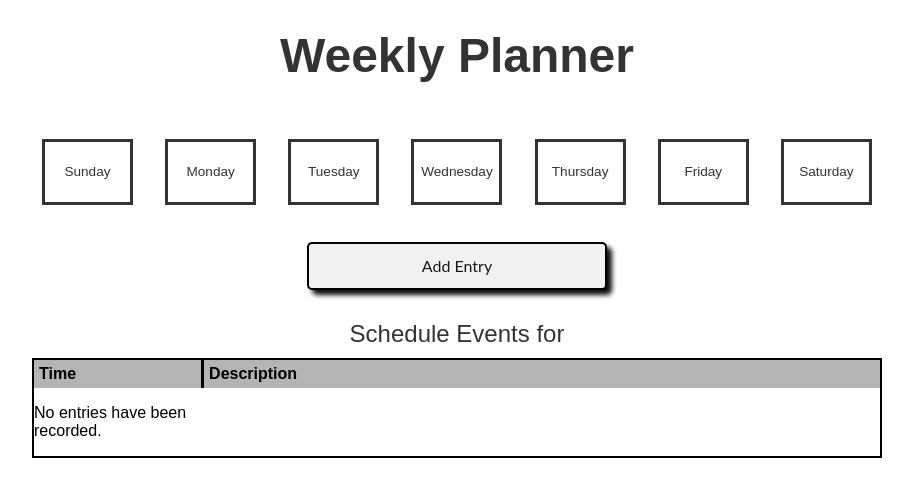
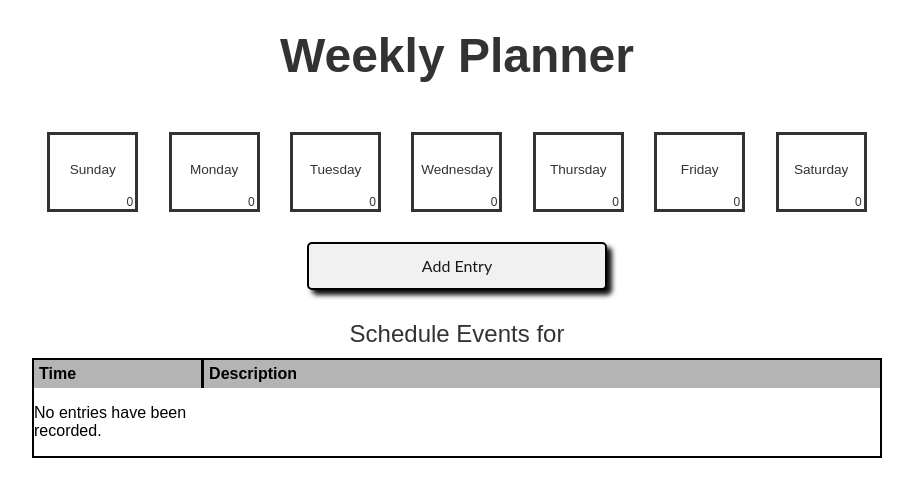
Before and after one commit to SnowWhiteDad/week-planner, a website: page index.html in a window 1280 px wide. Shown: the whole page, without its empty margins (183-1096 px from the left). Drawn offline with Linux system fonts and the light colour scheme.

Commit message:
Completed issue-5-view-numberOfEntries per day feature.

```diff
--- a/layout.css
+++ b/layout.css
@@ -26,15 +26,25 @@
   top: 200px;
 }
 
+.day-container {
+  flex-basis: calc(100% / 12);
+  display: flex;
+  flex-direction: column;
+  width: 70%;
+  color: #333;
+  margin: 0 auto;
+  min-width: 61px;
+  border: 3px solid #333;
+}
+
 .day-of-week {
-  width: 80%;
-  font-size: 0.5rem;
-  font-weight: 700;
-  flex-basis: calc(100% / 10);
-  margin: 0 5px;
+  position: relative;
+  top: 5px;
+  margin: auto;
+  width: 100%;
+  font-size: 0.65rem;
+  font-weight: 600;
   padding: 0;
-  border: 3px solid #333;
-  color: #333;
   height: 40px;
   line-height: 40px;
   text-align: center;
@@ -44,13 +54,24 @@
 
 .day-of-week:hover {
   cursor: pointer;
-  background-color: #333;
+  background: rgb(116, 161, 246);
   color: #fff;
 }
 
-.day-of-week.selected {
+.day-container.selected {
   background: rgb(116, 161, 246);
   color: rgb(25, 25, 25);
+}
+
+.num-entries {
+  position: relative;
+  right: 2px;
+  bottom: 0;
+}
+
+.entry-float {
+  font-size: 0.6rem;
+  float: right;
 }
 
 .notes-area {
@@ -126,20 +147,39 @@
     top: 200px;
   }
 
+  .day-container {
+    flex-basis: calc(100% / 10);
+    display: flex;
+    flex-direction: column;
+    width: 80%;
+    color: #333;
+    margin: auto;
+    border: 3px solid #333;
+  }
+
   .day-of-week {
-    width: 80%;
+    margin: auto;
+    width: 100%;
     font-size: 0.85rem;
     font-weight: 100;
-    flex-basis: calc(100% / 10);
-    margin: 0 10px;
     padding: 0;
-    border: 3px solid #333;
     color: #333;
     height: 60px;
     line-height: 60px;
     text-align: center;
     -webkit-font-smoothing: antialiased;
     -moz-osx-font-smoothing: grayscale;
+  }
+
+  .num-entries {
+    position: relative;
+    right: 2px;
+    bottom: 0;
+  }
+
+  .entry-float {
+    font-size: 0.75rem;
+    float: right;
   }
 
   .update-button {
--- a/main.js
+++ b/main.js
@@ -14,13 +14,22 @@ var $modalDelete = $modalContainer.querySelector('.modal-delete-div');
 var $selectEntry = null;
 
 // dynamically create the days of the week divs
-var $newDay = document.createElement('div');
+var $newDayContainer = null;
+var $newDay = null;
+var $numEntries = null;
 for (var i = 0; i < $daysOfTheWeek.length; i++) {
+  $newDayContainer = document.createElement('div');
   $newDay = document.createElement('div');
+  $numEntries = document.createElement('div');
   $newDay.classList.add('day-of-week');
   $newDay.setAttribute('data-day-of-week', $daysOfTheWeek[i]);
   $newDay.innerText = $daysOfTheWeek[i];
-  $daysContainer.appendChild($newDay);
+  $newDayContainer.appendChild($newDay);
+  $newDayContainer.appendChild($numEntries);
+  $numEntries.classList.add('num-entries');
+  $numEntries.innerHTML = '<span class="entry-float">' + entriesPerDay($daysOfTheWeek[i]) + '</span>';
+  $newDayContainer.classList.add('day-container');
+  $daysContainer.appendChild($newDayContainer);
 }
 // dynamically add options to select entry for Day of the Week input
 for (i = 0; i < $daysOfTheWeek.length; i++) {
@@ -70,7 +79,7 @@ $daysContainer.addEventListener('click', function (event) {
   resetDaysContainer();
   if (event.target.classList.contains('day-of-week')) {
     renderScheduleBody(event.target.innerText);
-    event.target.classList.add('selected');
+    event.target.parentElement.classList.add('selected');
     $weekDay.innerText = event.target.innerText;
   }
 });
@@ -98,12 +107,17 @@ $modalContainer.addEventListener('click', function (e) {
         scheduleData.nextEntryId++;
         var $day = newData.dayOfWeek;
         renderScheduleBody($day);
+        $viewContainer.getElementsByClassName('entry-float')[$daysOfTheWeek.indexOf($day)].innerText = entriesPerDay($day);
         $entryForm.reset();
         viewViewForm();
         $weekDay.innerText = $day;
         resetDaysContainer();
         $daysContainer.children[$daysOfTheWeek.indexOf($weekDay.innerText)].classList.add('selected');
       } else if ($modalEntry.getElementsByClassName('entry-header')[0].innerText === 'Update Entry') {
+        var oldDay = $entryForm.elements.dayOfWeek.value;
+        if (scheduleData.editing.dayOfWeek !== $entryForm.elements.dayOfWeek.value) {
+          oldDay = scheduleData.editing.dayOfWeek;
+        }
         scheduleData.editing.dayOfWeek = $entryForm.elements.dayOfWeek.value;
         scheduleData.editing.time = $entryForm.elements.entryTime.value;
         scheduleData.editing.description = $entryForm.elements.entryDesc.value;
@@ -113,6 +127,8 @@ $modalContainer.addEventListener('click', function (e) {
           scheduleData.entries[$thisnum] = scheduleData.editing;
           renderScheduleBody(scheduleData.editing.dayOfWeek);
           $weekDay.innerText = scheduleData.editing.dayOfWeek;
+          $viewContainer.getElementsByClassName('entry-float')[$daysOfTheWeek.indexOf(scheduleData.editing.dayOfWeek)].innerText = entriesPerDay(scheduleData.editing.dayOfWeek);
+          $viewContainer.getElementsByClassName('entry-float')[$daysOfTheWeek.indexOf(oldDay)].innerText = entriesPerDay(oldDay);
           scheduleData.editing = null;
           $entryForm.reset();
           viewViewForm();
@@ -128,6 +144,7 @@ $modalContainer.addEventListener('click', function (e) {
   } else if (e.target.matches('button.modal-select-yes')) {
     scheduleData.entries.splice($selectEntry.arrayIndex, 1);
     viewViewForm();
+    $viewContainer.getElementsByClassName('entry-float')[$daysOfTheWeek.indexOf($selectEntry.dayOfWeek)].innerText = entriesPerDay($selectEntry.dayOfWeek);
     renderScheduleBody($selectEntry.dayOfWeek);
     $selectEntry = null;
   } else if (e.target.matches('button.modal-select-no')) {
@@ -276,3 +293,14 @@ function resetDaysContainer() {
     $daysContainer.children[i].classList.remove('selected');
   }
 }
+
+// entries per day
+function entriesPerDay(day) {
+  var $entries = 0;
+  for (var i = 0; i < scheduleData.entries.length; i++) {
+    if (scheduleData.entries[i].dayOfWeek === day) {
+      $entries++;
+    }
+  }
+  return $entries;
+}
```
